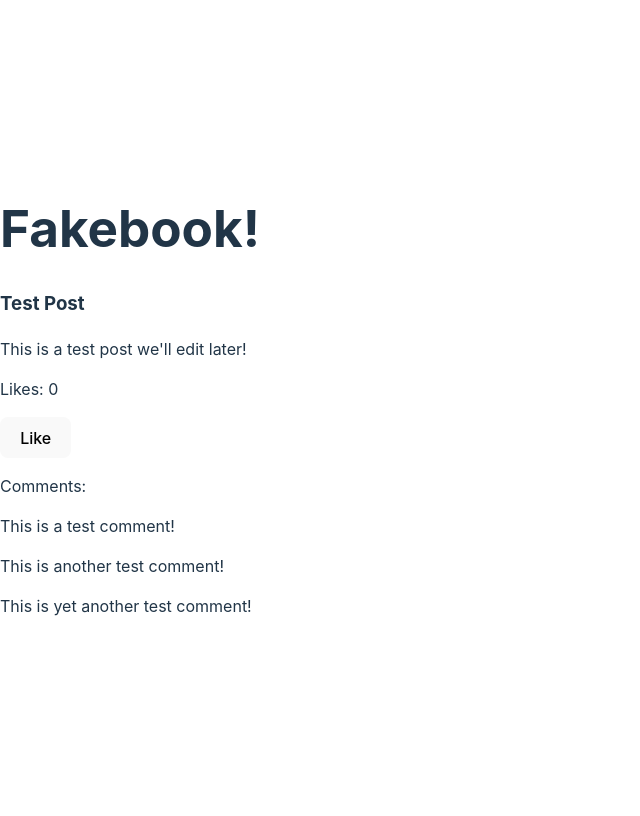
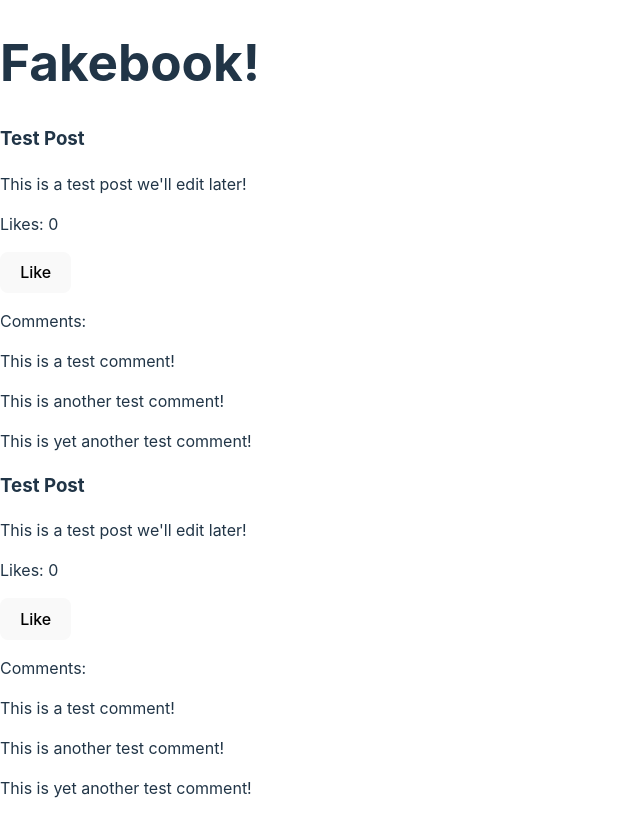
Before and after one commit to ds9293/DS9293, a React (Vite) app in the folder web-projects/social-media-app/: page / in a window 1280 px wide. Shown: the whole page, without its empty margins (0-640 px from the left). Built offline with nearby package versions, Linux system fonts and the light colour scheme.

Commit message:
added comments

```diff
--- a/web-projects/social-media-app/src/App.jsx
+++ b/web-projects/social-media-app/src/App.jsx
@@ -1,18 +1,16 @@
 import React from 'react';
-import Post from './components/Post'; // This imports the Post component from the specified path
+import Post from './components/Post';
 
-function App() { // Corrected function declaration
+function App() {
   return (
     <div>
       <h1>Fakebook!</h1>
-
-            {/* These comments indicate where you might add more components in the future */}
       {/* CreatePostForm */}
       {/* Feed */}
-
-            <Post /> {/* This is where the Post component is used in the JSX */}
+      <Post content="This is a test post!" />
+      <Post content="This is another test post!" />
     </div>
   );
 }
 
-export default App; // This exports the App component as the default export of this module
+export default App;
```
Lines whose indentation alone changed are shown as unchanged.
